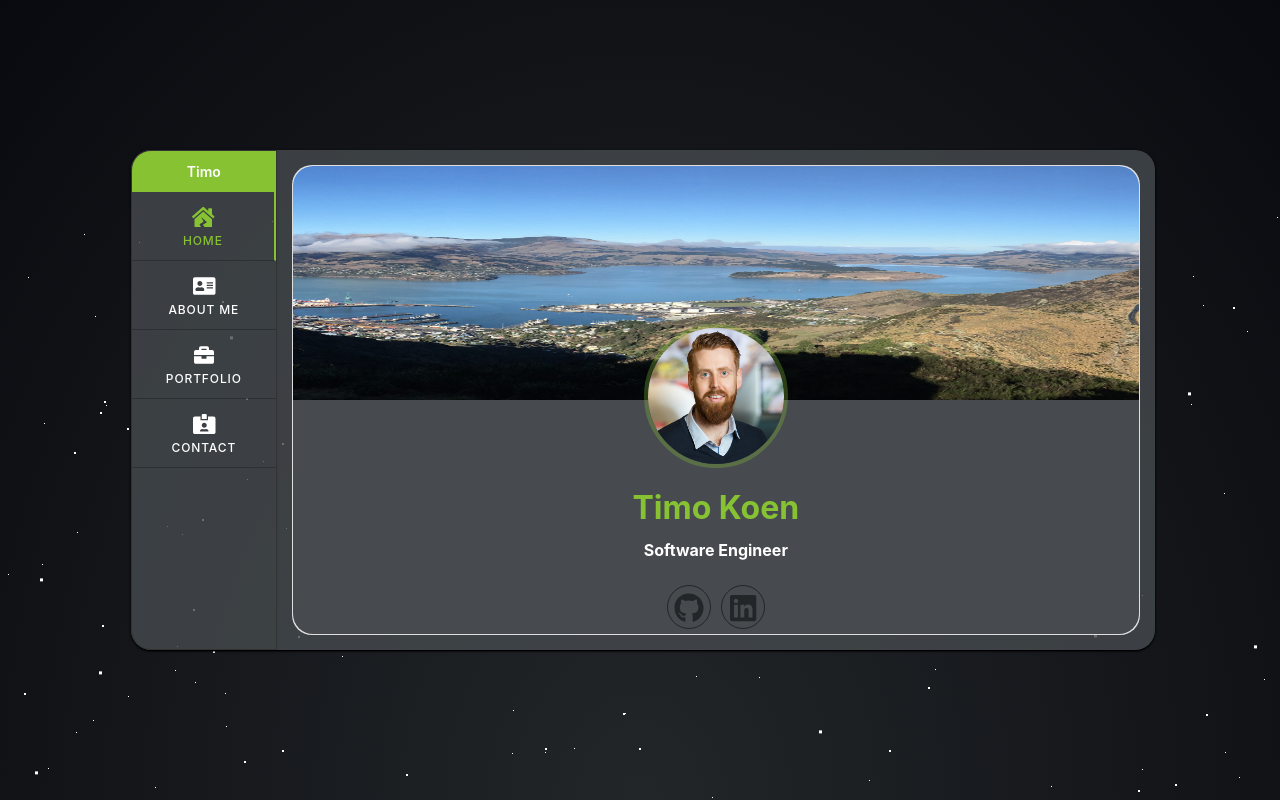
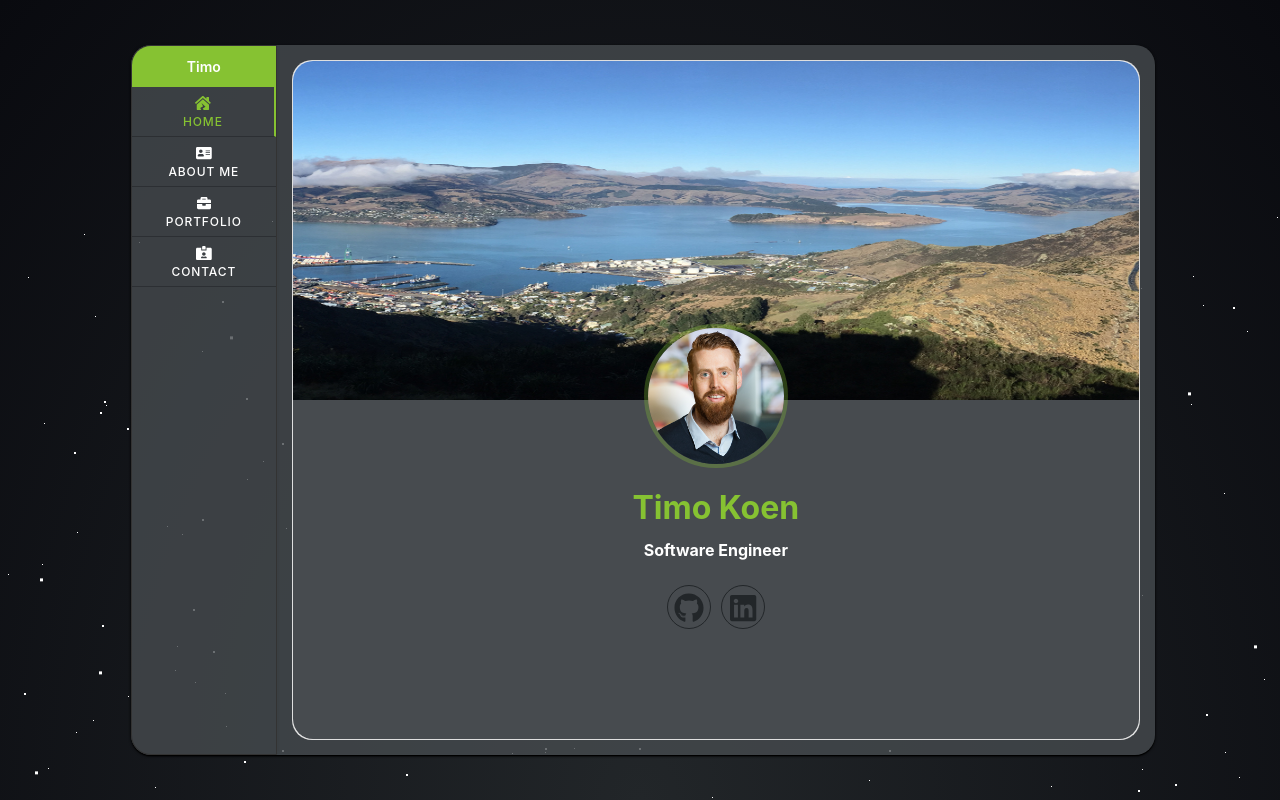
Before and after one commit to tkoen93/timokoen.dev, an Angular app: page / in a window 1280 px wide. Built offline with nearby package versions, Linux system fonts and the light colour scheme.

Commit message:
Adjust styles for mobile view

```diff
--- a/src/app/app.component.html
+++ b/src/app/app.component.html
@@ -5,7 +5,7 @@
   <mat-card class="portfolio-card">
     <mat-card-content>
       <div class="row">
-        <div class="col-md-2 d-none d-md-block">
+        <div class="col-md-2 d-none d-md-block showSideMenu">
           <app-navbar navType="large"></app-navbar>
         </div>
         <div class="col-sm-12 col-md-10 shiftLeft">
--- a/src/app/app.component.scss
+++ b/src/app/app.component.scss
@@ -13,6 +13,14 @@
         width: 90vw;
         // margin-left: 15px;
         margin-top: 20px;
+    }
+
+    @media screen and (max-height: $device-height-medium) and (orientation:landscape) {
+        height: calc(100vh - 90px);
+    }
+
+    @media screen and (max-height: $device-height-small) and (orientation:landscape) {
+        height: 75vh;
     }
 }
 
@@ -49,3 +57,9 @@ mat-card-content, .row {
 .fullHeight {
     height: 100%;
 }
+
+.showSideMenu {
+    @media screen and (min-width: $device-tablet), screen and (max-height: $device-height-small) and (orientation:landscape) {
+        display: none;
+    }
+}
--- a/src/app/app.component.ts
+++ b/src/app/app.component.ts
@@ -1,5 +1,4 @@
 import { Component } from '@angular/core';
-// import { fadeAnimation } from './_animations/animations';
 import { RouterOutlet } from '@angular/router';
 import { slideInAnimation } from './_animations/route.animation';
 
--- a/src/app/home/home.component.scss
+++ b/src/app/home/home.component.scss
@@ -5,12 +5,18 @@
   margin-top: -6rem;
   margin-bottom: 1rem;
   max-width: 9rem;
+
+  @media screen and (max-height: $device-height-medium) and (max-width: $device-desktop) and (orientation:landscape) {
+    max-width: 6rem;
+    margin-top: 0px;
+  }
 }
 
 .card {
   margin: 15px;
   height: 100%;
   border-radius: 20px;
+
     @media screen and (min-width: $device-tablet) {
       margin: 15px 0px 15px 0px;
     }
@@ -21,6 +27,10 @@
   border-top-right-radius: 20px;
   height: 50%;
   width: 100%;
+
+  @media screen and (max-height: $device-height-medium) and (max-width: $device-desktop) and (orientation:landscape) {
+    display: none;
+  }
 }
 
 .card-body {
@@ -28,6 +38,11 @@
   background-color: #474B4F;
   border-bottom-left-radius: 20px;
   border-bottom-right-radius: 20px;
+
+  @media screen and (max-height: $device-height-medium) and (max-width: $device-desktop) and (orientation:landscape) {
+    border-top-left-radius: 20px;
+    border-top-right-radius: 20px;
+  }
 }
 
 .card fa-icon {
@@ -46,6 +61,10 @@
     float:left;
     width:100%;
     margin-top:15px;
+
+    @media screen and (max-height: $device-height-small) and (orientation:landscape) {
+      margin-top: 7px;
+    }
 }
 .card .icon-block a{
     text-decoration:none;
@@ -58,21 +77,40 @@
 
 .fullHeight {
   height: calc(100% - 0px);
-    @media screen and (max-width: $device-tablet-1) {
-        height: calc(100% - 30px);
-    }
+
+  @media screen and (max-width: $device-tablet-1) {
+      height: calc(100% - 30px);
+  }
 }
 
 .desktopHeight {
   @media screen and (min-width: $device-tablet) {
     height: calc(100vh - 330px);
   }
+
+  @media screen and (max-height: $device-height-medium) and (orientation:landscape) {
+    height: calc(100vh - 120px);
+  }
+
+  @media screen and (max-height: $device-height-small) and (orientation:landscape) {
+    height: calc(100vh - 120px);
+  }
 }
 
 h1 {
   color: #86C232;
+
+  @media screen and (max-height: $device-height-small) and (orientation:landscape) {
+    font-size: 20px;
+    margin-top: -10px;
+  }
 }
 
 h4 {
   color: #FFFFFF;
+
+  @media screen and (max-height: $device-height-small) and (orientation:landscape) {
+    font-size: 16px;
+    margin-top: -20px;
+  }
 }
--- a/src/app/navbar/navbar.component.html
+++ b/src/app/navbar/navbar.component.html
@@ -16,10 +16,6 @@
         <a  *ngFor="let faIcon of faIcons" href="{{ faIcon.url }}" target="_blank">
             <fa-icon [icon]="faIcon.icon"></fa-icon>
         </a>
-        <!-- <div class="divider"></div>
-        <a href="https://www.linkedin.com/in/timokoen/" target="_blank">
-            <fa-icon [icon]="faLinkedin"></fa-icon>
-        </a> -->
     </div>
 </div>
 <div class="mobileNav">
--- a/src/app/navbar/navbar.component.scss
+++ b/src/app/navbar/navbar.component.scss
@@ -41,11 +41,19 @@ a {
     text-transform: uppercase;
     letter-spacing: 0.055rem;
     margin-left: -40px;
+
+    @media screen and (max-height: $device-desktop) and (orientation:landscape){
+        padding: 5px 0;
+    }
 }
 
 fa-icon {
     font-size: 20px;
     width: 100%;
+
+    @media screen and (max-height: $device-desktop) and (orientation:landscape){
+        font-size: 14px;
+    }
 }
 
 a:hover {
--- a/src/variables.scss
+++ b/src/variables.scss
@@ -3,3 +3,5 @@ $device-tablet-1: 767px;
 $device-tablet: 768px;
 $device-desktop: 992px;
 $device-large-desktop: 1200px;
+$device-height-small: 375px;
+$device-height-medium: 900px;
```
